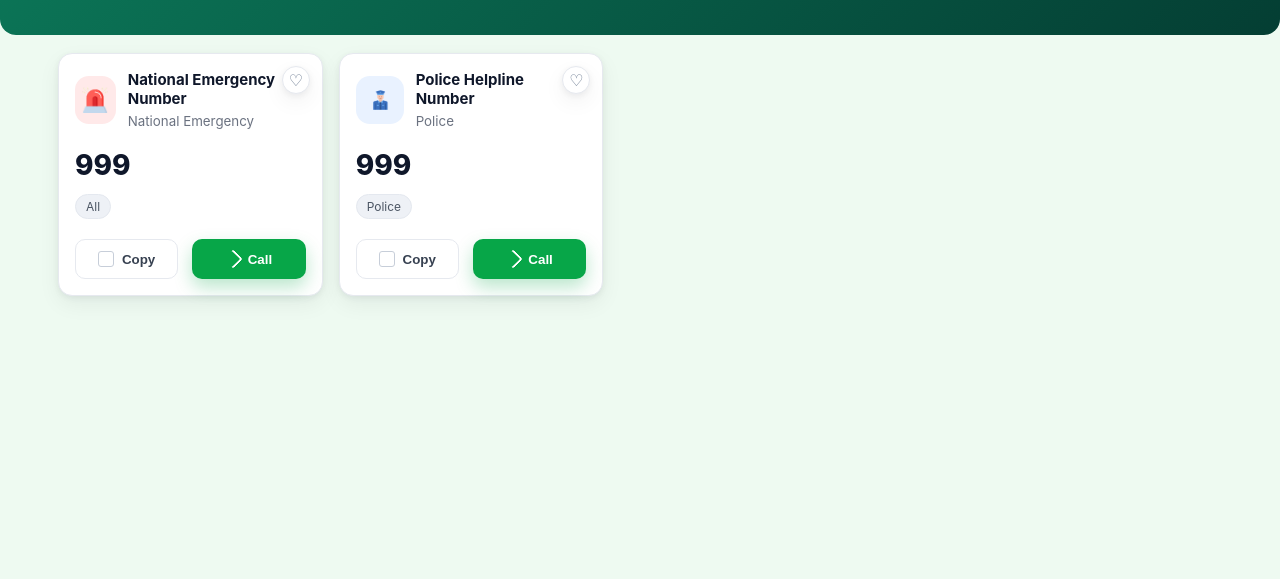
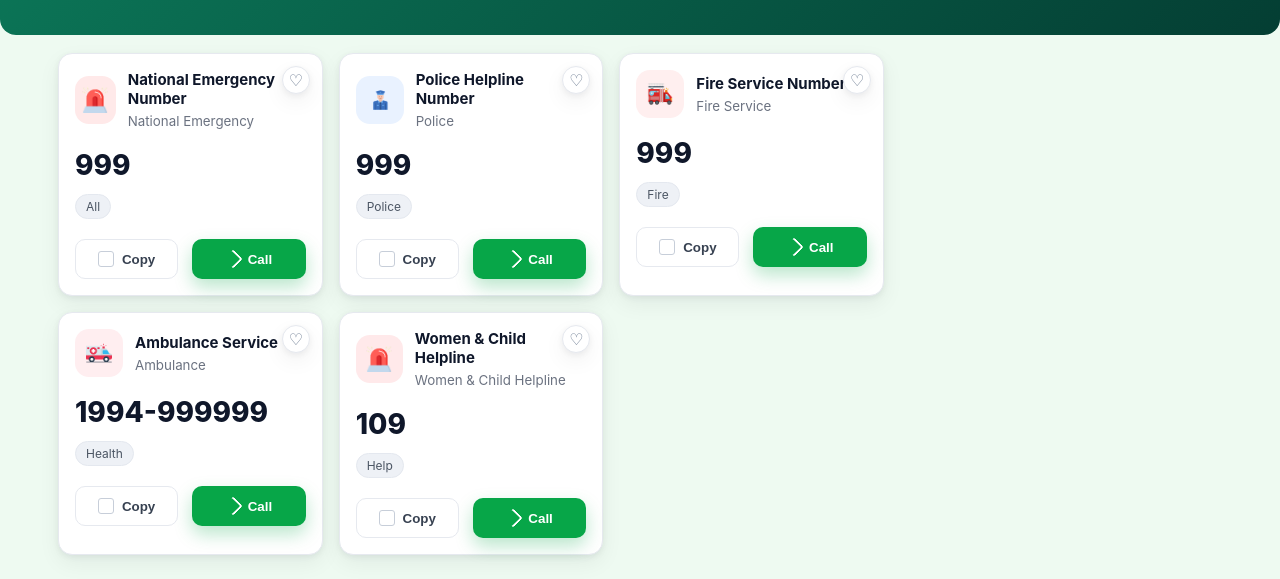
Before and after one commit to rijoyannahid/Assignment-5, a plain HTML site: page index.html in a window 1280 px wide. Shown: the part 221-800 px from the top of the page. Drawn offline with Linux system fonts and the light colour scheme.

Commit message:
card 3,4,5 added

```diff
--- a/index.html
+++ b/index.html
@@ -102,3 +102,82 @@
           <button class="call-btn" type="button"><span class="phone-ico"></span>Call</button>
         </div>
       </article>
+
+
+
+       <!-- CARD 3 -->
+      <article class="card" data-service="Fire Service Number" data-number="999">
+        <button class="card-heart" aria-label="like"></button>
+        <div class="card-head">
+          <div class="card-icon" style="background:#ffefef;">
+            <img src="assets/fire-service.png" alt="Fire" />
+          </div>
+          <div>
+            <h3>Fire Service Number</h3>
+            <small>Fire Service</small>
+          </div>
+        </div>
+
+        <div class="card-number">999</div>
+
+        <div class="chips"><span class="chip">Fire</span></div>
+
+        <div class="action-row">
+          <button class="chip-btn copy-btn" type="button">Copy</button>
+          <button class="call-btn" type="button"><span class="phone-ico"></span>Call</button>
+        </div>
+      </article>
+
+
+
+
+
+      <!-- CARD 4 -->
+      <article class="card" data-service="Ambulance Service" data-number="1994-999999">
+        <button class="card-heart" aria-label="like"></button>
+        <div class="card-head">
+          <div class="card-icon" style="background:#ffeef0;">
+            <img src="assets/ambulance.png" alt="Ambulance" />
+          </div>
+          <div>
+            <h3>Ambulance Service</h3>
+            <small>Ambulance</small>
+          </div>
+        </div>
+
+        <div class="card-number">1994-999999</div>
+
+        <div class="chips"><span class="chip">Health</span></div>
+
+        <div class="action-row">
+          <button class="chip-btn copy-btn" type="button">Copy</button>
+          <button class="call-btn" type="button"><span class="phone-ico"></span>Call</button>
+        </div>
+      </article>
+
+
+
+
+
+      <!-- CARD 5 -->
+      <article class="card" data-service="Women &amp; Child Helpline" data-number="109">
+        <button class="card-heart" aria-label="like"></button>
+        <div class="card-head">
+          <div class="card-icon" style="background:#ffe9ea;">
+            <img src="assets/emergency.png" alt="Women & Child" />
+          </div>
+          <div>
+            <h3>Women &amp; Child Helpline</h3>
+            <small>Women &amp; Child Helpline</small>
+          </div>
+        </div>
+
+        <div class="card-number">109</div>
+
+        <div class="chips"><span class="chip">Help</span></div>
+
+        <div class="action-row">
+          <button class="chip-btn copy-btn" type="button">Copy</button>
+          <button class="call-btn" type="button"><span class="phone-ico"></span>Call</button>
+        </div>
+      </article>
```
